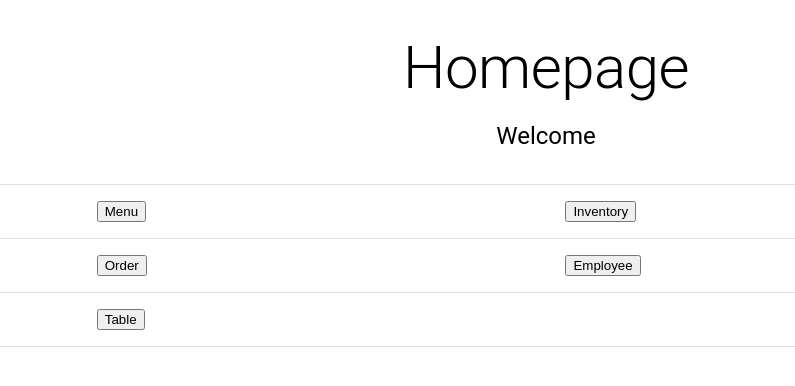
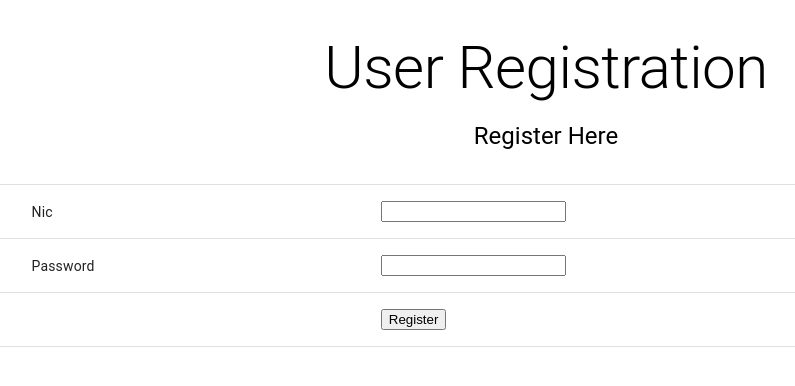
Before and after one commit to NaVindu0315/PUSL3120-FullStack-Group-01, a React (Create React App) app in the folder dwanp-frontend/: page /userreg in a window 1280 px wide. Shown: the top 386 px of the page, without its empty margins (94-889 px from the left). Built offline with nearby package versions, Linux system fonts and the light colour scheme.

Commit message:
user register

```diff
--- a/dwanp-frontend/src/authenication/user_reg.js
+++ b/dwanp-frontend/src/authenication/user_reg.js
@@ -9,10 +9,10 @@ const UserRegistration = ({props}) =>
         <Container maxWidth="xl">
         <Box sx={{ display: 'flex', flexDirection: 'column', alignItems: 'center', mt: 4 }}>
             <Typography variant="h2" component="h1">
-                Homepage
+                User Registration
             </Typography>
             <Typography variant="h5" sx={{ mt: 2 }}>
-                Welcome
+                Register Here
             </Typography>
         </Box>
         <Grid container spacing={4}>
@@ -43,29 +43,37 @@ const UserRegistration = ({props}) =>
                         <TableRow >
                             <TableCell></TableCell>
                             <TableCell>
-                            <button className="usr-btn" onClick={()=>navigate('/menu')}>Menu</button>
+                           Nic
                             </TableCell>
                             <TableCell>
-                            <button className="usr-btn" onClick={()=>navigate('/inventory')}>Inventory</button>
+                            <input
+                        type="text"
+                        //value={textValue}
+                            //onChange={(event) => setTextValue(event.target.value)}
+    />
                             </TableCell>
                         </TableRow>
             {/*second row */}
                          <TableRow >
                             <TableCell></TableCell>
                             <TableCell>
-                            <button className="usr-btn" onClick={()=>navigate('/order')}>Order</button>
+                      Password
                             </TableCell>
                             <TableCell>
-                            <button className="usr-btn" onClick={()=>navigate('/employee')}>Employee</button>
+                            <input
+                        type="text"
+                        //value={textValue}
+                            //onChange={(event) => setTextValue(event.target.value)}
+    />
                             </TableCell>
                         </TableRow>
              {/*third row */}
              <TableRow >
                             <TableCell></TableCell>
                             <TableCell>
-                            <button className="usr-btn" onClick={()=>navigate('/tableview')}>Table</button>
+
                             </TableCell>
-                            <TableCell></TableCell>
+                            <TableCell> <button className="usr-btn" onClick={()=>navigate('/tableview')}>Register</button></TableCell>
                         </TableRow>
 
                 </TableBody>
```
